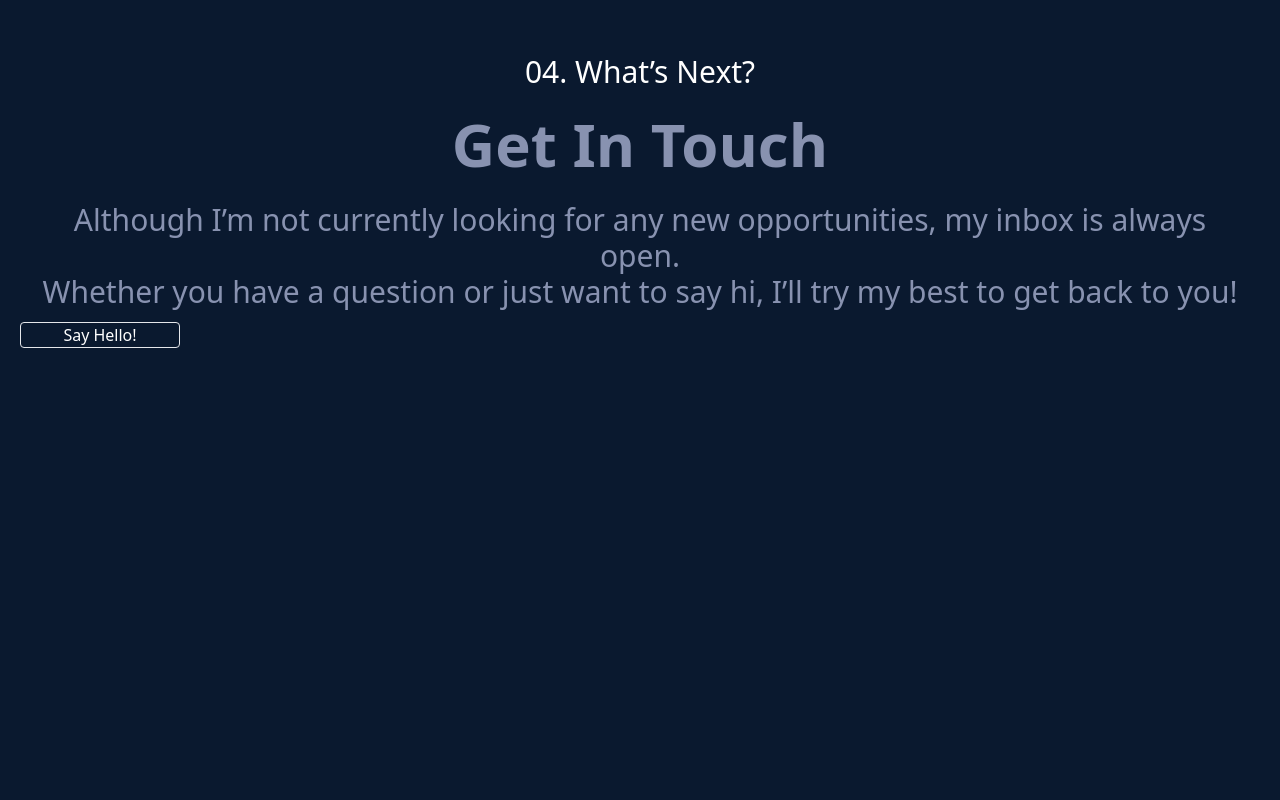
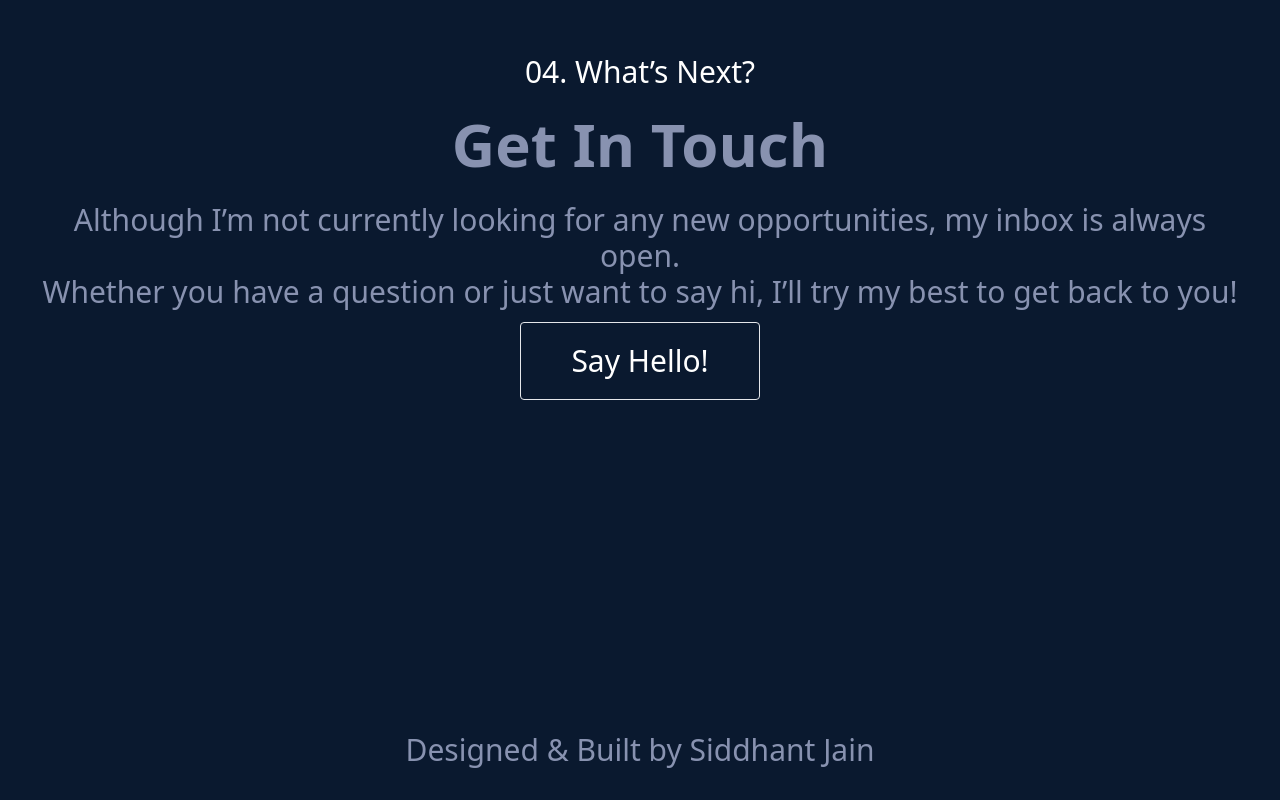
Before and after one commit to CoolSidOfficial/britney_portfolio, a React (Vite) app: page / in a window 1280 px wide. Shown: the part 1586-2386 px from the top of the page. Before the commit the page ends 1954 px from the top, so only its background shows below. Built offline with nearby package versions, Linux system fonts and the light colour scheme.

Commit message:
added contact page

```diff
--- a/src/components/Contact.jsx
+++ b/src/components/Contact.jsx
@@ -2,14 +2,15 @@ import React from 'react'
 
 export const Contact = () => {
   return (
-    <div className="flex text-center  justify-center align-items-center  flex-col p-5 mt-[200px] ">
+    <div  id="contact" className ="flex text-center    flex-col p-5 mt-[200px] ">
     <div className="text-white text-3xl p-2">
         <span className="">04.&nbsp;</span>
-        <span className="">What’s Next?</span></div>
+        <span className="">What’s Next?</span>
+        </div>
         <span className=' font-bold text-[#8892B0] text-6xl p-4'>Get In Touch</span>
         <p className='text-3xl text-[#8892B0] p-3  '>Although I’m not currently looking for any new opportunities, my inbox is always open.<br/> Whether you have a question or just want to say hi, I’ll try my best to get back to you!</p>
-       <a href="https://www.linkedin.com/in/siddhant-jain-coolsidofficial/" className="text-white border    w-40  rounded hover:bg-white hover:text-black  text-xXl"> Say Hello!</a>
-
+       <a href="https://www.linkedin.com/in/siddhant-jain-coolsidofficial/" className="text-white border p-5  place-self-center  w-60  rounded hover:bg-white hover:text-black  text-3xl"> Say Hello!</a>
+      <span className=' mt-80 text-3xl text-[#8892B0] p-3 hover:text-white'>Designed & Built by Siddhant Jain</span>
     </div>
 
   )
--- a/src/components/Navbar.jsx
+++ b/src/components/Navbar.jsx
@@ -4,7 +4,7 @@ const Navbar = () => {
         <a  className="hover:text-white p-8" href="#about">01. About</a>
         <a className="hover:text-white p-8" href="http://">02. Exprience </a>
         <a className="hover:text-white p-8" href="http://">03. Work</a>
-        <a  className="hover:text-white p-8"href="http://">04. Contact </a>
+        <a  className="hover:text-white p-8"href="#contact">04. Contact </a>
         <a   className="hover:text-white p-8   " href="http://"> Resume</a>
     </nav>
   )
--- /dev/null
+++ b/src/components/Projects.jsx
@@ -0,0 +1,9 @@
+import React from 'react'
+
+const Projects = () => {
+  return (
+    <div>Projects</div>
+  )
+}
+
+export default Projects
```
